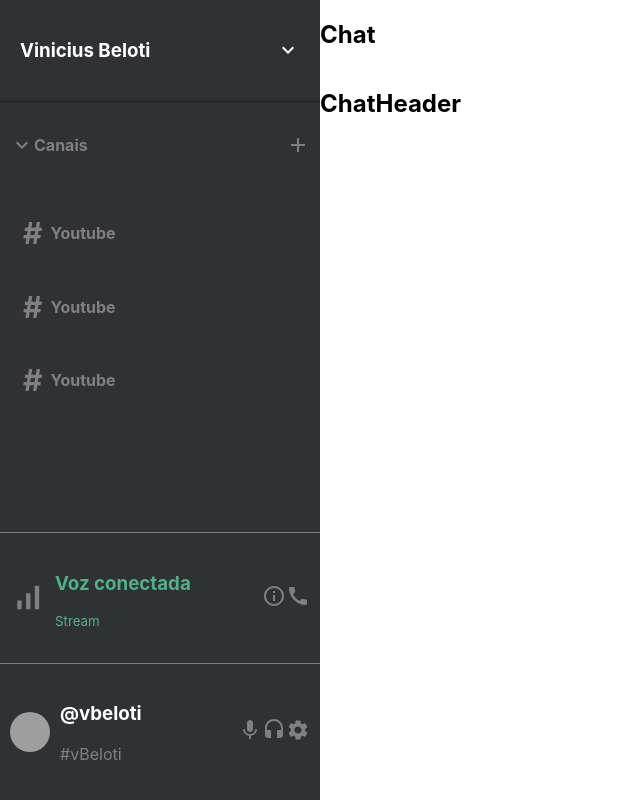
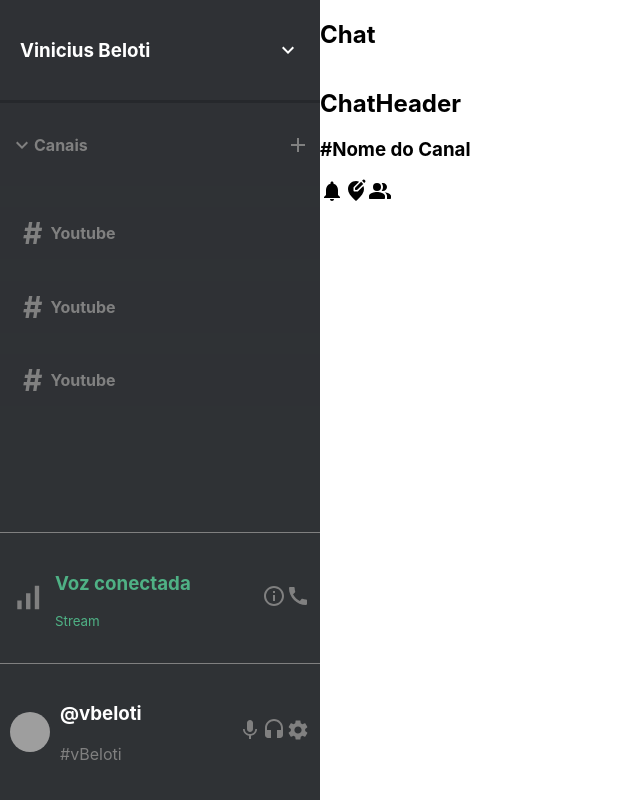
Before and after one commit to delta94/discord-web, a Next.js app: page / in a window 1280 px wide. Shown: the whole page, without its empty margins (0-640 px from the left). Built offline with nearby package versions, Linux system fonts and the light colour scheme; grey boxes are pictures that could not be loaded.

Commit message:
chore: add ChatHeader and ChatRight

```diff
--- a/src/components/ChatHeader/index.tsx
+++ b/src/components/ChatHeader/index.tsx
@@ -1,10 +1,26 @@
 import React from 'react';
+import NotificationsIcon from '@material-ui/icons/Notifications';
+import EditLocationRoundedIcon from '@material-ui/icons/EditLocationRounded';
+import PeopleAltRoundedIcon from '@material-ui/icons/PeopleAltRounded';
 
 import styles from './ChatHeader.module.css';
 
 const ChatHeader = () => (
   <div className={styles.chatHeader}>
     <h2>ChatHeader</h2>
+
+    <div className={styles.chatHeader__left}>
+      <h3>
+        <span className={styles.chatHeader__hash}>#</span>
+        Nome do Canal
+      </h3>
+    </div>
+
+    <div className={styles.chatHeader__right}>
+      <NotificationsIcon />
+      <EditLocationRoundedIcon />
+      <PeopleAltRoundedIcon />
+    </div>
   </div>
 );
 
```
